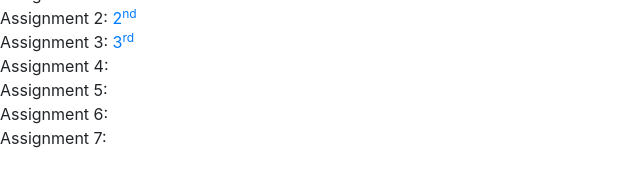
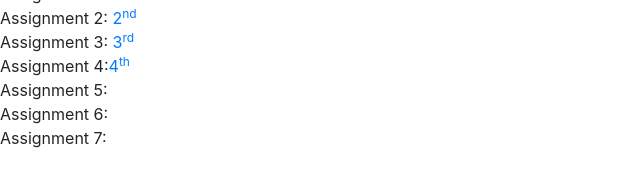
Before and after one commit to nickjordan329/nickjordan329.github.io, a website: page index.html in a window 1280 px wide. Shown: the part 288-474 px from the top of the page, 0-640 px from the left. Drawn offline with Linux system fonts and the light colour scheme.

Commit message:
Update index.html

```diff
--- a/index.html
+++ b/index.html
@@ -72,7 +72,7 @@ Assignment 2:<a href="https://nickjordan329.github.io/assignments/assignment02.h
 Assignment 3:<a href="https://nickjordan329.github.io/assignments/assignment03.html"> 3<sup>rd</sup></a>
 </div>
 <div>
-Assignment 4:<a href="#"></a>
+Assignment 4:<a href="https://nickjordan329.github.io/assignments/assignment04/pathsPage.html">4<sup>th</sup></a>
 </div>
 <div>
 Assignment 5:<a href="#"></a>
```
